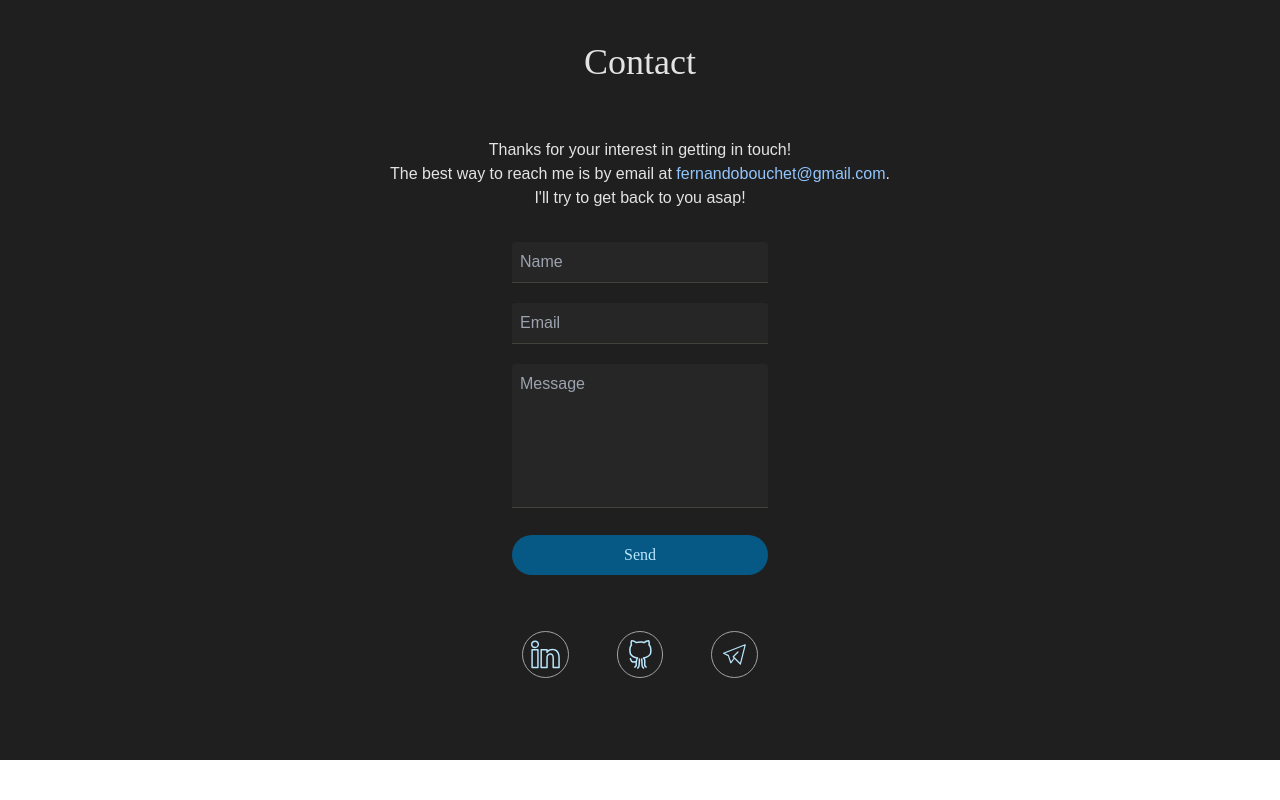
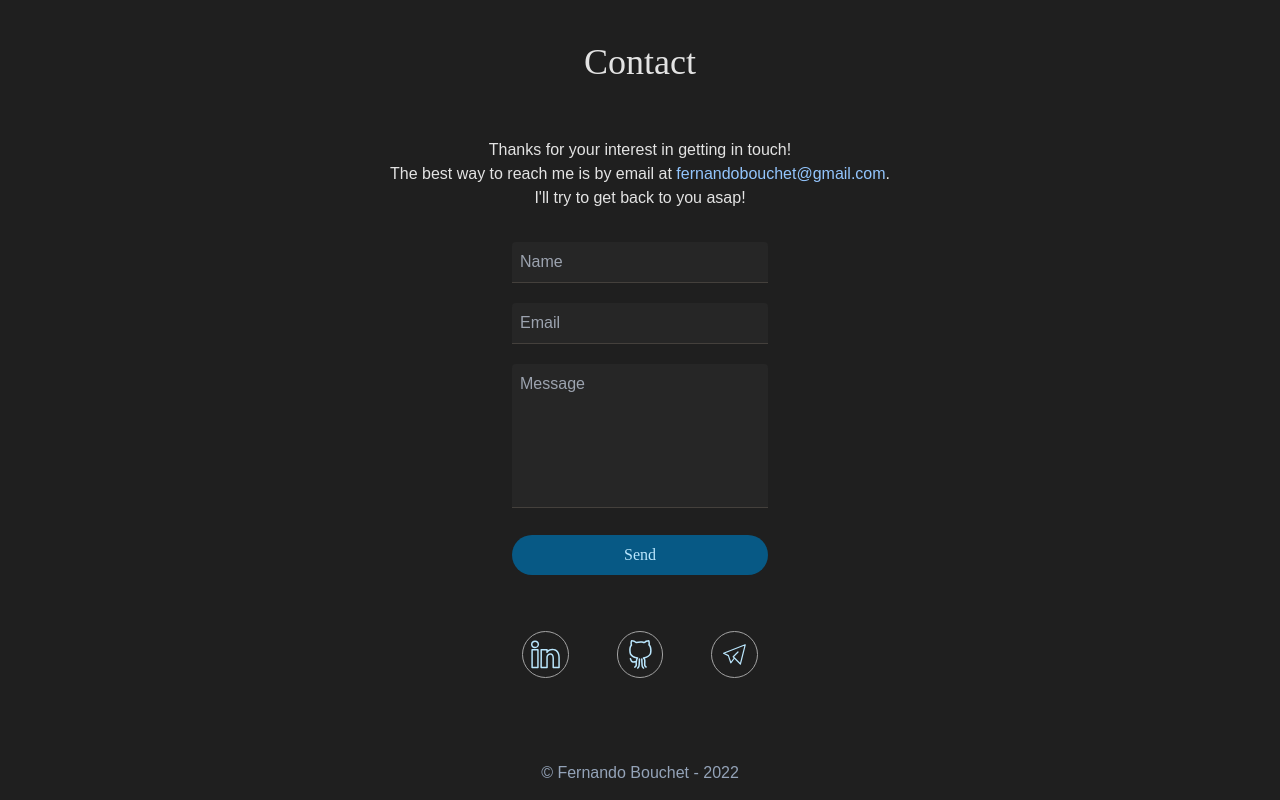
Before and after one commit to fernandobouchet/fernandobouchet.github.io, a React (Vite) app: page / in a window 1280 px wide. Shown: the part 2068-2868 px from the top of the page. Before the commit the page ends 2828 px from the top, so only its background shows below. Built offline with nearby package versions, Linux system fonts and the light colour scheme; a web font is replaced by a local one.

Commit message:
Added 'Footer'

```diff
--- /dev/null
+++ b/src/components/Footer.jsx
@@ -0,0 +1,10 @@
+const Footer = () => {
+  return (
+    <div className="h-10 text-center text-sm md:text-base font-light text-slate-400">
+      <span className="align-middle">
+        © Fernando Bouchet - {new Date().getFullYear()}{" "}
+      </span>
+    </div>
+  );
+};
+export default Footer;
--- a/src/pages/Home.jsx
+++ b/src/pages/Home.jsx
@@ -1,5 +1,6 @@
 import About from "../components/About";
 import Contact from "../components/Contact";
+import Footer from "../components/Footer";
 import NavBar from "../components/NavBar";
 import Projects from "../components/Projects";
 
@@ -10,6 +11,7 @@ const Home = () => {
       <About />
       <Projects />
       <Contact />
+      <Footer />
     </>
   );
 };
```
